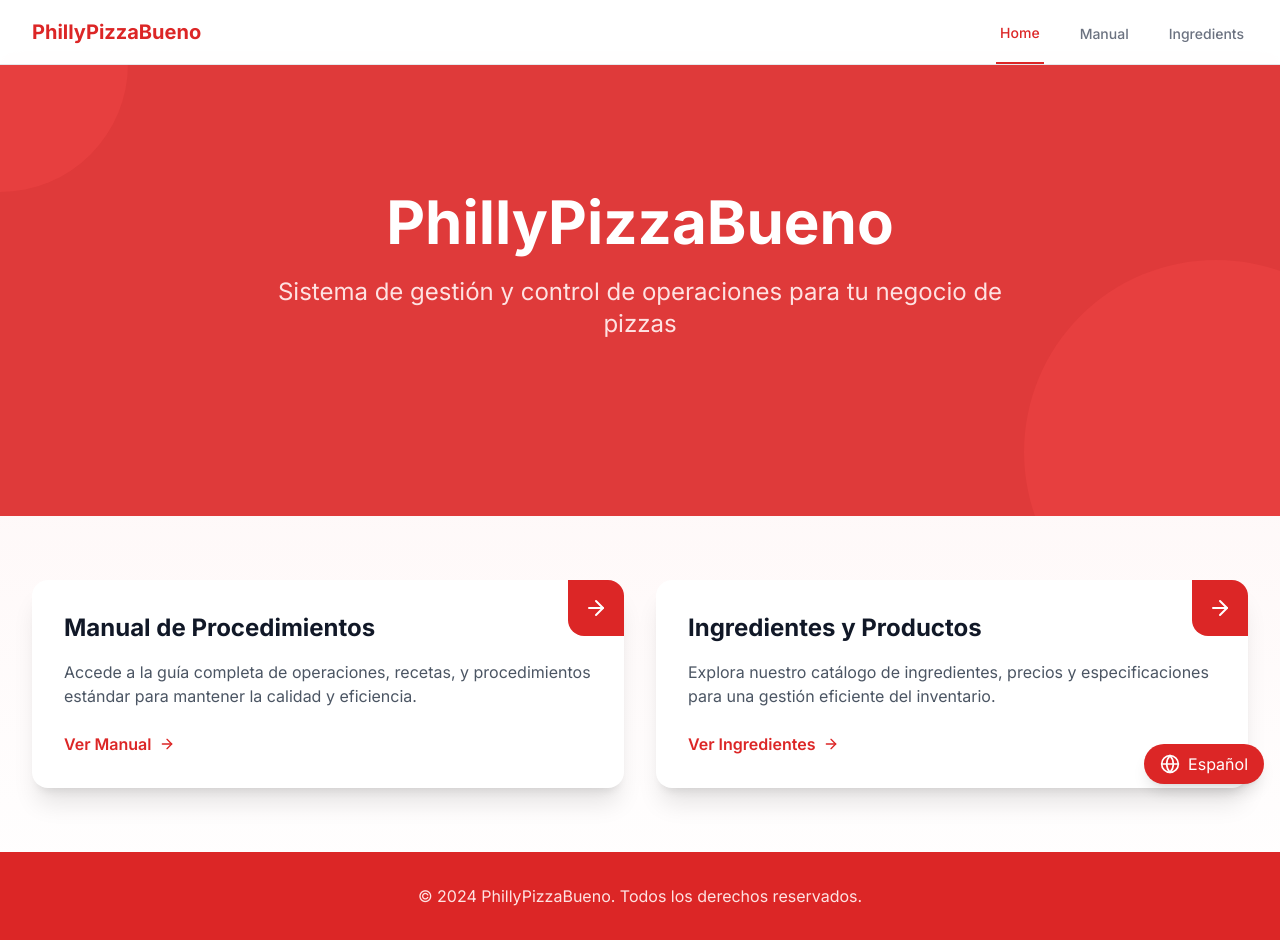
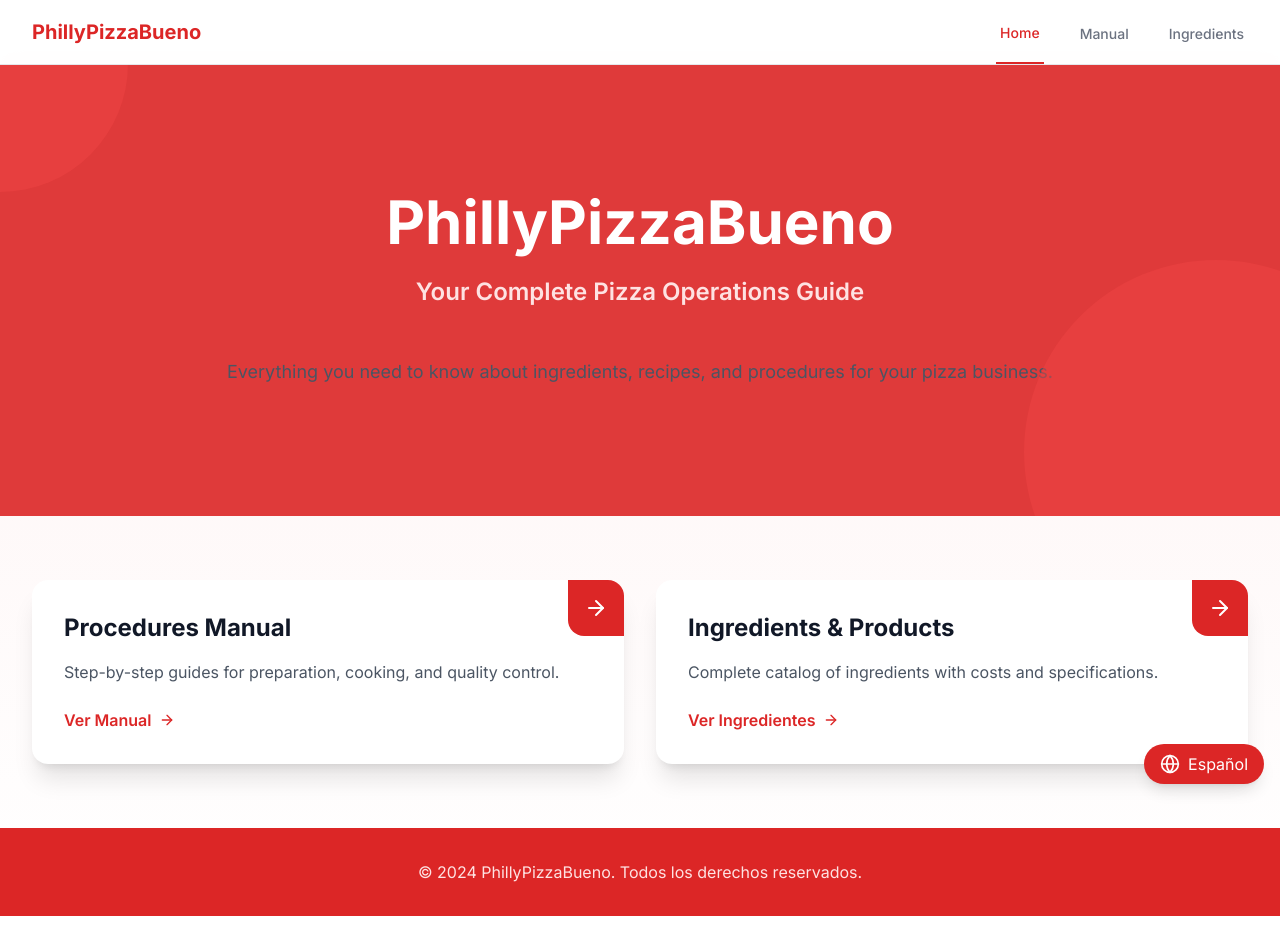
Before and after one commit to tomcat65/philly-pizza-bueno, a Next.js app: page / in a window 1280 px wide. After the commit the page ends 916 px from the top, so only its background shows below. Built offline with nearby package versions, Linux system fonts and the light colour scheme.

Commit message:
Add language toggle support to home and ingredients pages

```diff
--- a/app/ingredientes/page.tsx
+++ b/app/ingredientes/page.tsx
@@ -1,7 +1,163 @@
+"use client";
+
+import { type ReactElement } from "react";
+import Image from "next/image";
+import { useLanguage } from "../context/LanguageContext";
 import { ProductCard } from "../components/ProductCard";
 import { MenuItem } from "../components/MenuItem";
 
-export default function Ingredientes() {
+const translations = {
+  en: {
+    title: "Base Ingredients",
+    crusts: {
+      title: "Philly Crusts",
+      masa10: {
+        name: 'Philly Crust 10"',
+        unitCost: "Cost per unit: $1.52",
+        boxCost: "Cost per box: $36.52",
+        units: "24 units per box",
+      },
+      masa12: {
+        name: 'Philly Crust 12"',
+        unitCost: "Cost per unit: $1.77",
+        boxCost: "Cost per box: $42.40",
+        units: "24 units per box",
+      },
+      masa16: {
+        name: 'Philly Crust 16"',
+        unitCost: "Cost per unit: $2.51",
+        boxCost: "Cost per box: $60.24",
+        units: "24 units per box",
+      },
+    },
+    cheese: {
+      title: "Cheese",
+      threeCheeseBlend: {
+        name: "Supreme Italian Three Cheese Blend",
+        cost: "Cost per box: $57.08",
+        units: "4 units per case",
+      },
+      mozzarella: {
+        name: "Supreme Italian Mozzarella",
+        cost: "Cost per box: $47.35",
+        units: "4 units per case",
+      },
+    },
+    sauces: {
+      title: "Sauces",
+      bonta: {
+        name: "Bonta Pizza Sauce",
+        cost: "Cost per box: $47.92",
+        units: "6 units per case",
+      },
+      donPepino: {
+        name: "Don Pepino Pizza Sauce",
+        cost: "Cost per box: $33.61",
+        units: "6 units per case",
+      },
+    },
+    toppings: {
+      title: "Toppings",
+      pepperoni: {
+        name: "Hormel Sliced Pepperoni",
+        cost: "Cost per box: $146.76",
+        units: "12 units per case",
+      },
+      combos: {
+        name: "Combos Pizza Pretzel",
+        cost: "Cost per box: $150.12",
+        units: "12 units per case",
+      },
+    },
+  },
+  es: {
+    title: "Ingredientes Base",
+    crusts: {
+      title: "Masas Philly",
+      masa10: {
+        name: 'Masa Philly 10"',
+        unitCost: "Costo por unidad: $1.52",
+        boxCost: "Costo por caja: $36.52",
+        units: "24 unidades por caja",
+      },
+      masa12: {
+        name: 'Masa Philly 12"',
+        unitCost: "Costo por unidad: $1.77",
+        boxCost: "Costo por caja: $42.40",
+        units: "24 unidades por caja",
+      },
+      masa16: {
+        name: 'Masa Philly 16"',
+        unitCost: "Costo por unidad: $2.51",
+        boxCost: "Costo por caja: $60.24",
+        units: "24 unidades por caja",
+      },
+    },
+    cheese: {
+      title: "Quesos",
+      threeCheeseBlend: {
+        name: "Mezcla Tres Quesos Supremo Italiano",
+        cost: "Costo por caja: $57.08",
+        units: "4 unidades por caja",
+      },
+      mozzarella: {
+        name: "Mozzarella Supremo Italiano",
+        cost: "Costo por caja: $47.35",
+        units: "4 unidades por caja",
+      },
+    },
+    sauces: {
+      title: "Salsas",
+      bonta: {
+        name: "Salsa Bonta",
+        cost: "Costo por caja: $47.92",
+        units: "6 unidades por caja",
+      },
+      donPepino: {
+        name: "Salsa Don Pepino",
+        cost: "Costo por caja: $33.61",
+        units: "6 unidades por caja",
+      },
+    },
+    toppings: {
+      title: "Ingredientes",
+      pepperoni: {
+        name: "Pepperoni Hormel Rebanado",
+        cost: "Costo por caja: $146.76",
+        units: "12 unidades por caja",
+      },
+      combos: {
+        name: "Combos Pizza Pretzel",
+        cost: "Costo por caja: $150.12",
+        units: "12 unidades por caja",
+      },
+    },
+  },
+};
+
+interface ProductImageProps {
+  src: string;
+  alt: string;
+}
+
+function ProductImage({ src, alt }: ProductImageProps): ReactElement {
+  return (
+    <div className="relative w-full h-48 mb-4">
+      <Image
+        src={src}
+        alt={alt}
+        fill
+        className="object-contain rounded-lg"
+        sizes="(max-width: 768px) 100vw, (max-width: 1200px) 50vw, 33vw"
+      />
+    </div>
+  );
+}
+
+export default function IngredientesPage(): ReactElement {
+  const { language } = useLanguage();
+  const t = translations[language];
+
   const ingredients = [
     {
       name: 'Masa Philly 10"',
--- a/app/page.tsx
+++ b/app/page.tsx
@@ -1,7 +1,56 @@
+"use client";
+
 import Link from "next/link";
 import { ArrowRight } from "lucide-react";
+import { useLanguage } from "./context/LanguageContext";
+
+const translations = {
+  en: {
+    hero: {
+      title: "PhillyPizzaBueno",
+      subtitle: "Your Complete Pizza Operations Guide",
+      description:
+        "Everything you need to know about ingredients, recipes, and procedures for your pizza business.",
+    },
+    cards: {
+      manual: {
+        title: "Procedures Manual",
+        description:
+          "Step-by-step guides for preparation, cooking, and quality control.",
+      },
+      ingredients: {
+        title: "Ingredients & Products",
+        description:
+          "Complete catalog of ingredients with costs and specifications.",
+      },
+    },
+  },
+  es: {
+    hero: {
+      title: "PhillyPizzaBueno",
+      subtitle: "Tu Guía Completa de Operaciones de Pizza",
+      description:
+        "Todo lo que necesitas saber sobre ingredientes, recetas y procedimientos para tu negocio de pizzas.",
+    },
+    cards: {
+      manual: {
+        title: "Manual de Procedimientos",
+        description:
+          "Guías paso a paso para preparación, cocción y control de calidad.",
+      },
+      ingredients: {
+        title: "Ingredientes y Productos",
+        description:
+          "Catálogo completo de ingredientes con costos y especificaciones.",
+      },
+    },
+  },
+};
 
 export default function Home() {
+  const { language } = useLanguage();
+  const t = translations[language];
+
   return (
     <main className="min-h-screen bg-gradient-to-b from-red-50 to-white">
       {/* Hero Section */}
@@ -10,11 +59,13 @@ export default function Home() {
         <div className="relative max-w-7xl mx-auto px-4 sm:px-6 lg:px-8 py-24 md:py-32">
           <div className="text-center">
             <h1 className="text-4xl md:text-6xl font-bold text-white mb-6">
-              PhillyPizzaBueno
+              {t.hero.title}
             </h1>
-            <p className="text-xl md:text-2xl text-red-100 mb-12 max-w-3xl mx-auto">
-              Sistema de gestión y control de operaciones para tu negocio de
-              pizzas
+            <h2 className="mt-4 text-2xl font-semibold text-red-100 mb-12 max-w-3xl mx-auto">
+              {t.hero.subtitle}
+            </h2>
+            <p className="mt-6 text-lg leading-8 text-gray-600">
+              {t.hero.description}
             </p>
           </div>
         </div>
@@ -36,12 +87,9 @@ export default function Home() {
               <ArrowRight className="w-6 h-6 transform group-hover:translate-x-1 transition-transform" />
             </div>
             <h2 className="text-2xl font-bold text-gray-900 mb-4">
-              Manual de Procedimientos
+              {t.cards.manual.title}
             </h2>
-            <p className="text-gray-600 mb-6">
-              Accede a la guía completa de operaciones, recetas, y
-              procedimientos estándar para mantener la calidad y eficiencia.
-            </p>
+            <p className="text-gray-600 mb-6">{t.cards.manual.description}</p>
             <div className="flex items-center text-red-600 font-semibold">
               Ver Manual
               <ArrowRight className="ml-2 w-4 h-4 transform group-hover:translate-x-1 transition-transform" />
@@ -57,11 +105,10 @@ export default function Home() {
               <ArrowRight className="w-6 h-6 transform group-hover:translate-x-1 transition-transform" />
             </div>
             <h2 className="text-2xl font-bold text-gray-900 mb-4">
-              Ingredientes y Productos
+              {t.cards.ingredients.title}
             </h2>
             <p className="text-gray-600 mb-6">
-              Explora nuestro catálogo de ingredientes, precios y
-              especificaciones para una gestión eficiente del inventario.
+              {t.cards.ingredients.description}
             </p>
             <div className="flex items-center text-red-600 font-semibold">
               Ver Ingredientes
```
